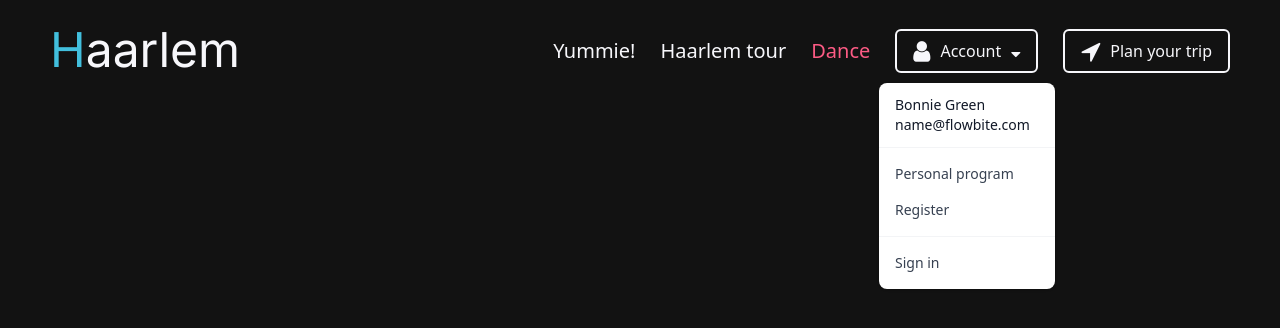
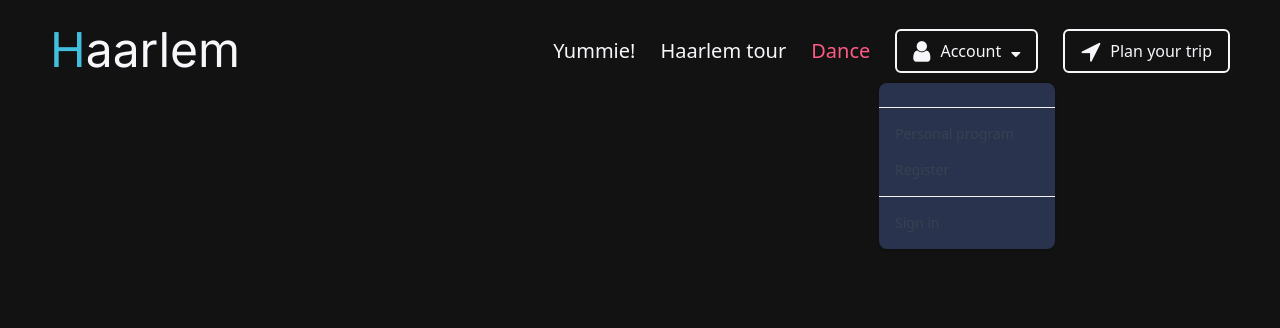
Before and after one commit to YvanRoes/HaarlemFestival, a PHP site: page /views/dance/index.php in a window 1280 px wide, after a click on "Account". Shown: the top 328 px of the page. Run offline with PHP 8.4, Linux system fonts and the light colour scheme; some libraries are stand-ins or nearby versions.

Commit message:
changed header dropdown background and added user info to dropdown

```diff
--- a/app/controllers/loginController.php
+++ b/app/controllers/loginController.php
@@ -29,7 +29,8 @@
                 //set uid for header
                 $_SESSION['USER_ID'] = $user->get_uid();
                 $_SESSION['USER_ROLE'] = $user->get_role();
-                $_SESSION['USER_MAIL '] = $user->get_email();
+                $_SESSION['USER_MAIL'] = $user->get_email();
+                $_SESSION['USER_USERNAME'] = $user->get_username();
                 header('Location: /userPanel');
                 return;
             }
--- a/app/views/header.php
+++ b/app/views/header.php
@@ -1,5 +1,5 @@
 <?php
-global $headerTextColorValue;
+global $headerTextColourValue;
 $headerTextColourValue = '#F7F7FB'; // white
 global $unselected;
 global $selected;
@@ -46,8 +46,7 @@
   return $colours;
 }
 
-function loadHTML()
-{
+function loadHTML(){
   echo "<body class=''>
   <div class='absolute top-0 w-[100vw] h-[100px] flex items-center justify-center pl-[50px] pr-[50px] z-[100]' id='header'>
     <div class='relative w-[1280px] flex flex-row' id='content'>
@@ -102,10 +101,14 @@
 <link rel="stylesheet" href="https://cdnjs.cloudflare.com/ajax/libs/font-awesome/4.7.0/css/font-awesome.min.css">
 <script src="https://cdnjs.cloudflare.com/ajax/libs/flowbite/1.6.3/flowbite.min.js"></script>
 
-<div id='dropdownInformation' class='z-20 hidden bg-white divide-y divide-gray-100 rounded-lg shadow w-44 dark:bg-gray-700 dark:divide-gray-600'>
+<div id='dropdownInformation' class='z-20 hidden divide-y divide-gray-100 rounded-lg shadow w-44 bg-[#29334E] dark:divide-gray-600'>
     <div class='px-4 py-3 text-sm text-gray-900 dark:text-white'>
-      <div>Bonnie Green</div>
-      <div class='font-medium truncate'>name@flowbite.com</div>
+      <?php
+        if(isset($_SESSION['USER_ID'])){
+          echo "<div> ". $_SESSION['USER_USERNAME'] . "</div>
+          <div class='font-medium truncate'> ". $_SESSION['USER_MAIL'] ."</div>";
+        }
+      ?>
     </div>
     <ul class='py-2 text-sm text-gray-700 dark:text-gray-200' aria-labelledby='dropdownInformationButton'>
     <li>
```
